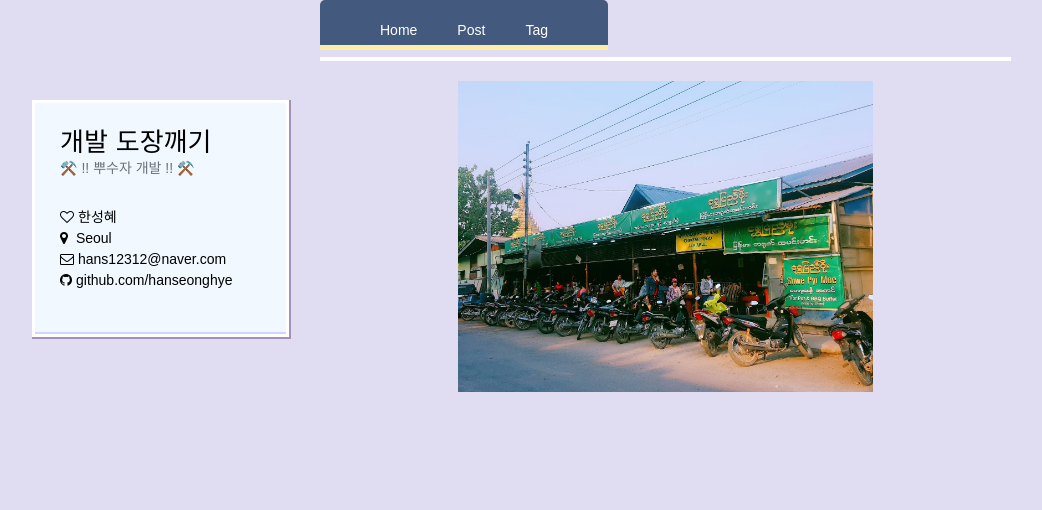
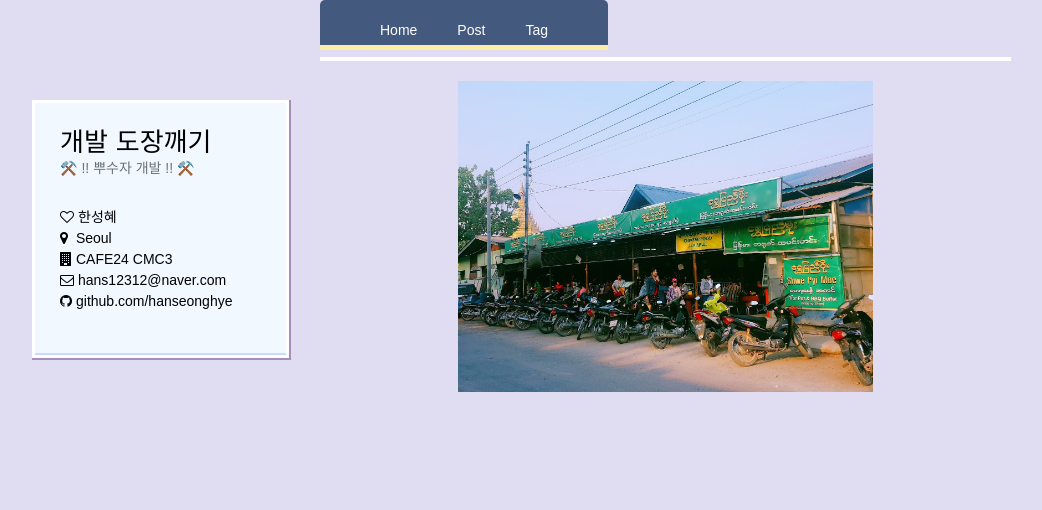
Before and after one commit to hanseonghye/myblog, a Django app: page / in a window 1280 px wide. Shown: the part 50-560 px from the top of the page, without its empty margins (32-1074 px from the left). Run offline with Django 3.2, Linux system fonts and the light colour scheme; style sheets or scripts are compiled from the project's sources; parts of the project's set-up code (start-up, migrations or seed data) failed here and were passed over; some libraries are stand-ins or nearby versions; some web fonts are replaced.

Commit message:
add company

```diff
--- a/templates/myblog/main.html
+++ b/templates/myblog/main.html
@@ -30,6 +30,10 @@
                                 <li>
                                     <i class="fa fa-map-marker"></i>
                                     &nbsp;Seoul
+                                </li>
+                                <li>
+                                    <i class="fa fa-building"></i>
+                                     CAFE24 CMC3
                                 </li>
                                 <li>
                                     <i class="fa fa-envelope-o">
```
